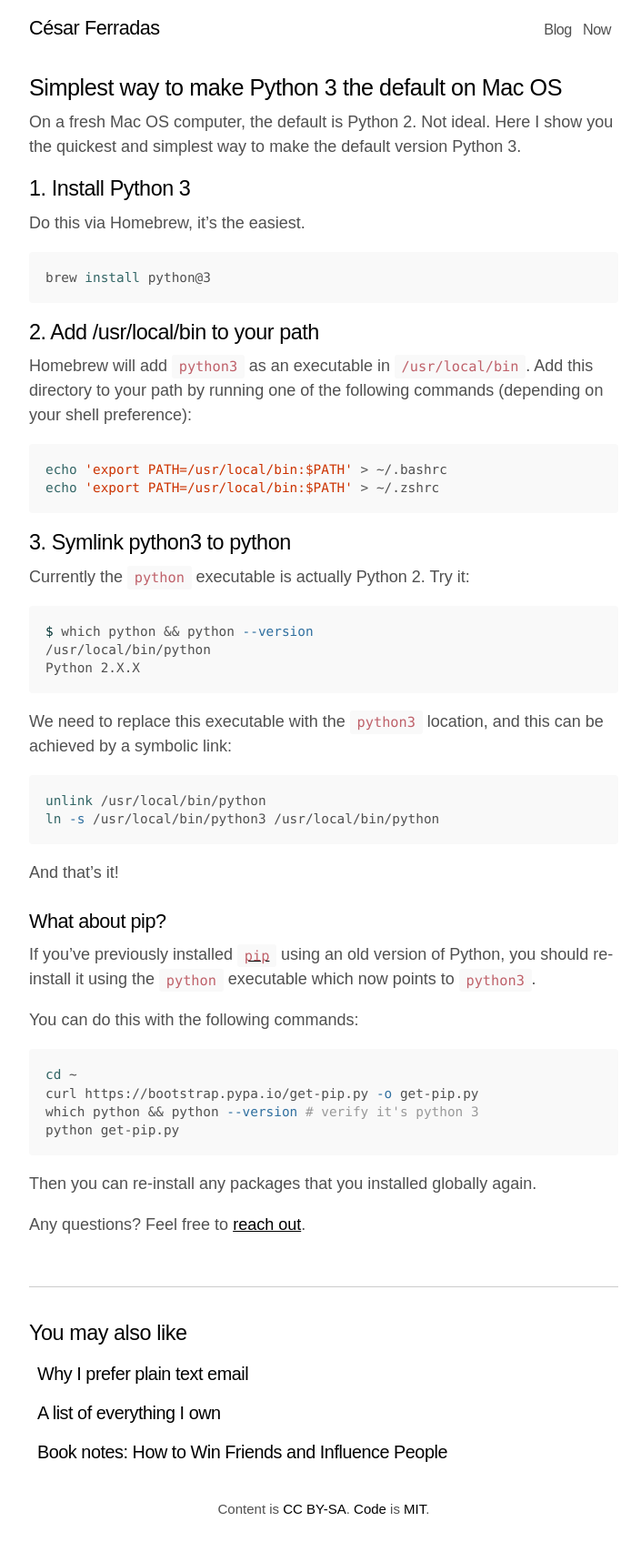
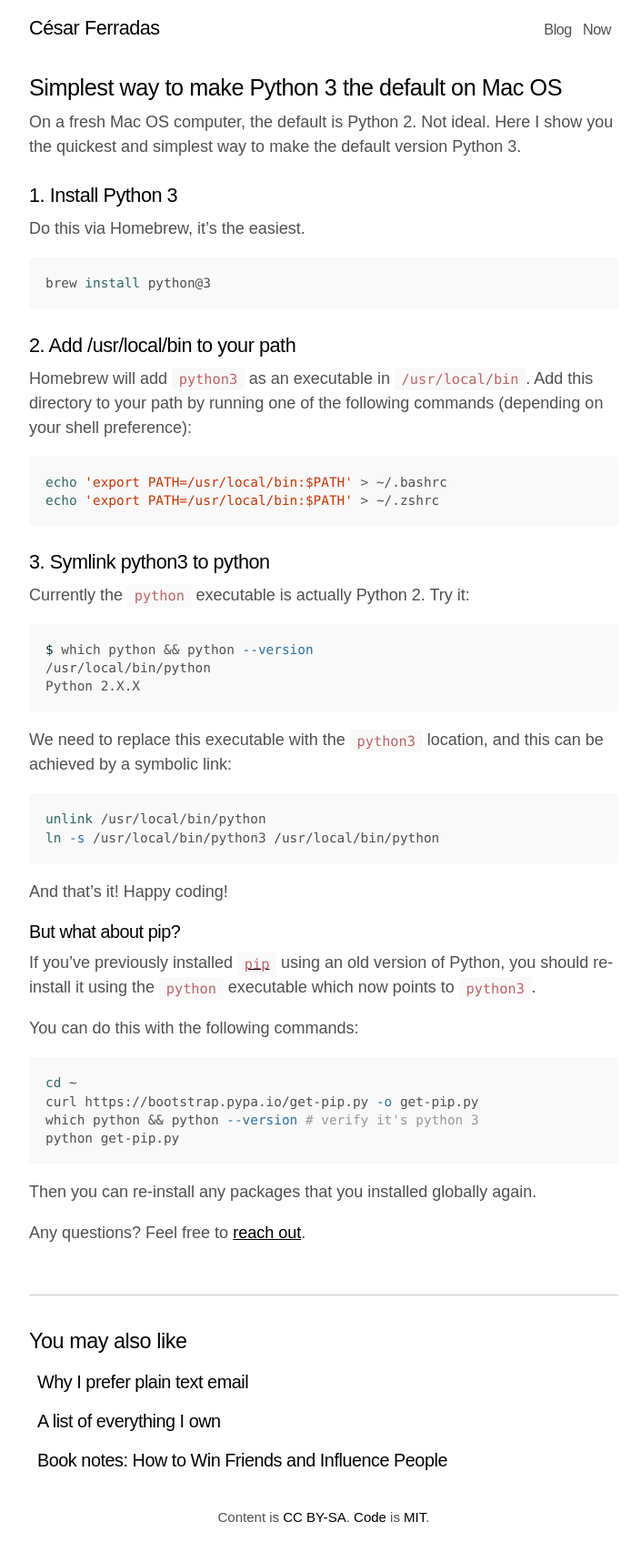
Before and after one commit to cesarferradas/ferrad.as, a Jekyll site: the page built from _posts/2021-02-18-simplest-way-set-python-3-default-mac-os.md, in a window 1280 px wide. Shown: the whole page at 91% size, without its empty margins (284-989 px from the left). Built offline with Jekyll 4.4.1, drawn with Linux system fonts in a browser that asks for light colours.

Commit message:
change headers

````diff
--- a/_posts/2021-02-18-simplest-way-set-python-3-default-mac-os.md
+++ b/_posts/2021-02-18-simplest-way-set-python-3-default-mac-os.md
@@ -6,7 +6,7 @@ title: Simplest way to make Python 3 the default on Mac OS
 On a fresh Mac OS computer, the default is Python 2. Not ideal. Here I show you
 the quickest and simplest way to make the default version Python 3.
 
-## 1. Install Python 3
+### 1. Install Python 3
 
 Do this via Homebrew, it's the easiest.
 
@@ -14,7 +14,7 @@ Do this via Homebrew, it's the easiest.
 brew install python@3
 ```
 
-## 2. Add /usr/local/bin to your path
+### 2. Add /usr/local/bin to your path
 
 Homebrew will add `python3` as an executable in `/usr/local/bin`. Add this
 directory to your path by running one of the following commands (depending on
@@ -25,7 +25,7 @@ echo 'export PATH=/usr/local/bin:$PATH' > ~/.bashrc
 echo 'export PATH=/usr/local/bin:$PATH' > ~/.zshrc
 ```
 
-## 3. Symlink python3 to python
+### 3. Symlink python3 to python
 
 Currently the `python` executable is actually Python 2. Try it:
 
@@ -43,10 +43,9 @@ unlink /usr/local/bin/python
 ln -s /usr/local/bin/python3 /usr/local/bin/python
 ```
 
-And that's it!
+And that's it! Happy coding!
 
-
-### What about pip?
+#### But what about pip?
 
 If you've previously installed [`pip`](https://pypi.org/project/pip/) using an
 old version of Python, you should re-install it using the `python` executable
````
